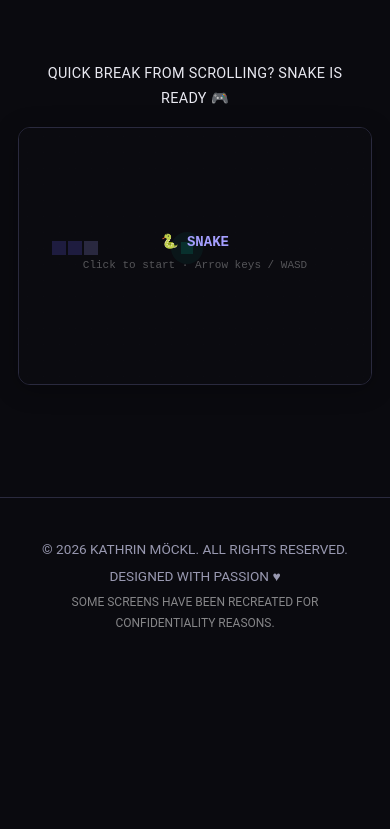
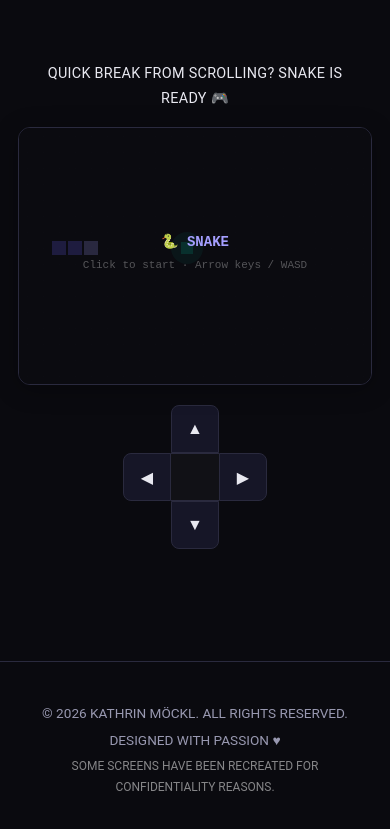
Before and after one commit to Moeckl-kathrin/Portfolio, a React (Vite) app: page / in a window 390 px wide. Shown: the part 6674-7503 px from the top of the page. Before the commit the page ends 7347 px from the top, so only its background shows below. Built offline with nearby package versions, Linux system fonts and the light colour scheme.

Commit message:
snake mobile view

```diff
--- a/src/components/SnakeGame.tsx
+++ b/src/components/SnakeGame.tsx
@@ -249,6 +249,18 @@ export default function SnakeGame() {
     }
   };
 
+  const handleDpad = useCallback((dir: Dir) => {
+    const s = stateRef.current;
+    if (!s.started || s.gameOver) {
+      reset();
+      return;
+    }
+    const opposite: Record<Dir, Dir> = { up: 'down', down: 'up', left: 'right', right: 'left' };
+    if (dir !== opposite[s.dir]) {
+      s.nextDir = dir;
+    }
+  }, [reset]);
+
   const tagline = language === 'en'
     ? 'Quick break from scrolling? Snake is ready 🎮'
     : 'Kurze Auszeit vom Scrollen? Snake läuft schon 🎮';
@@ -270,6 +282,45 @@ export default function SnakeGame() {
           </span>
         )}
       </div>
+
+      {/* Mobile D-pad */}
+      <div className="snake-game__dpad">
+        <button
+          className="snake-game__dpad-btn snake-game__dpad-btn--up"
+          onTouchStart={(e) => { e.preventDefault(); handleDpad('up'); }}
+          onClick={() => handleDpad('up')}
+          aria-label="Up"
+        >
+          ▲
+        </button>
+        <div className="snake-game__dpad-middle">
+          <button
+            className="snake-game__dpad-btn snake-game__dpad-btn--left"
+            onTouchStart={(e) => { e.preventDefault(); handleDpad('left'); }}
+            onClick={() => handleDpad('left')}
+            aria-label="Left"
+          >
+            ◀
+          </button>
+          <div className="snake-game__dpad-center" />
+          <button
+            className="snake-game__dpad-btn snake-game__dpad-btn--right"
+            onTouchStart={(e) => { e.preventDefault(); handleDpad('right'); }}
+            onClick={() => handleDpad('right')}
+            aria-label="Right"
+          >
+            ▶
+          </button>
+        </div>
+        <button
+          className="snake-game__dpad-btn snake-game__dpad-btn--down"
+          onTouchStart={(e) => { e.preventDefault(); handleDpad('down'); }}
+          onClick={() => handleDpad('down')}
+          aria-label="Down"
+        >
+          ▼
+        </button>
+      </div>
     </div>
   );
 }
--- a/src/styles/global.css
+++ b/src/styles/global.css
@@ -2069,6 +2069,73 @@ img {
   pointer-events: none;
 }
 
+/* D-pad: hidden on desktop, visible on mobile */
+.snake-game__dpad {
+  display: none;
+}
+
+@media (max-width: 768px) {
+  .snake-game__dpad {
+    display: flex;
+    flex-direction: column;
+    align-items: center;
+    gap: 0;
+    margin-top: 1.25rem;
+    user-select: none;
+  }
+
+  .snake-game__dpad-middle {
+    display: flex;
+    align-items: center;
+    gap: 0;
+  }
+
+  .snake-game__dpad-center {
+    width: 48px;
+    height: 48px;
+    background: rgba(255, 255, 255, 0.03);
+    border-top: 1px solid var(--color-border);
+    border-bottom: 1px solid var(--color-border);
+  }
+
+  .snake-game__dpad-btn {
+    width: 48px;
+    height: 48px;
+    background: rgba(26, 26, 46, 0.8);
+    border: 1px solid var(--color-border);
+    color: var(--color-text);
+    font-size: 1rem;
+    cursor: pointer;
+    display: flex;
+    align-items: center;
+    justify-content: center;
+    transition: background var(--transition), border-color var(--transition);
+    -webkit-tap-highlight-color: transparent;
+    touch-action: manipulation;
+  }
+
+  .snake-game__dpad-btn:active {
+    background: rgba(7, 7, 212, 0.3);
+    border-color: #0707d4;
+  }
+
+  .snake-game__dpad-btn--up {
+    border-radius: 8px 8px 0 0;
+  }
+
+  .snake-game__dpad-btn--down {
+    border-radius: 0 0 8px 8px;
+  }
+
+  .snake-game__dpad-btn--left {
+    border-radius: 8px 0 0 8px;
+  }
+
+  .snake-game__dpad-btn--right {
+    border-radius: 0 8px 8px 0;
+  }
+}
+
 /* ====== FOOTER ====== */
 .footer {
   text-align: center;
```
